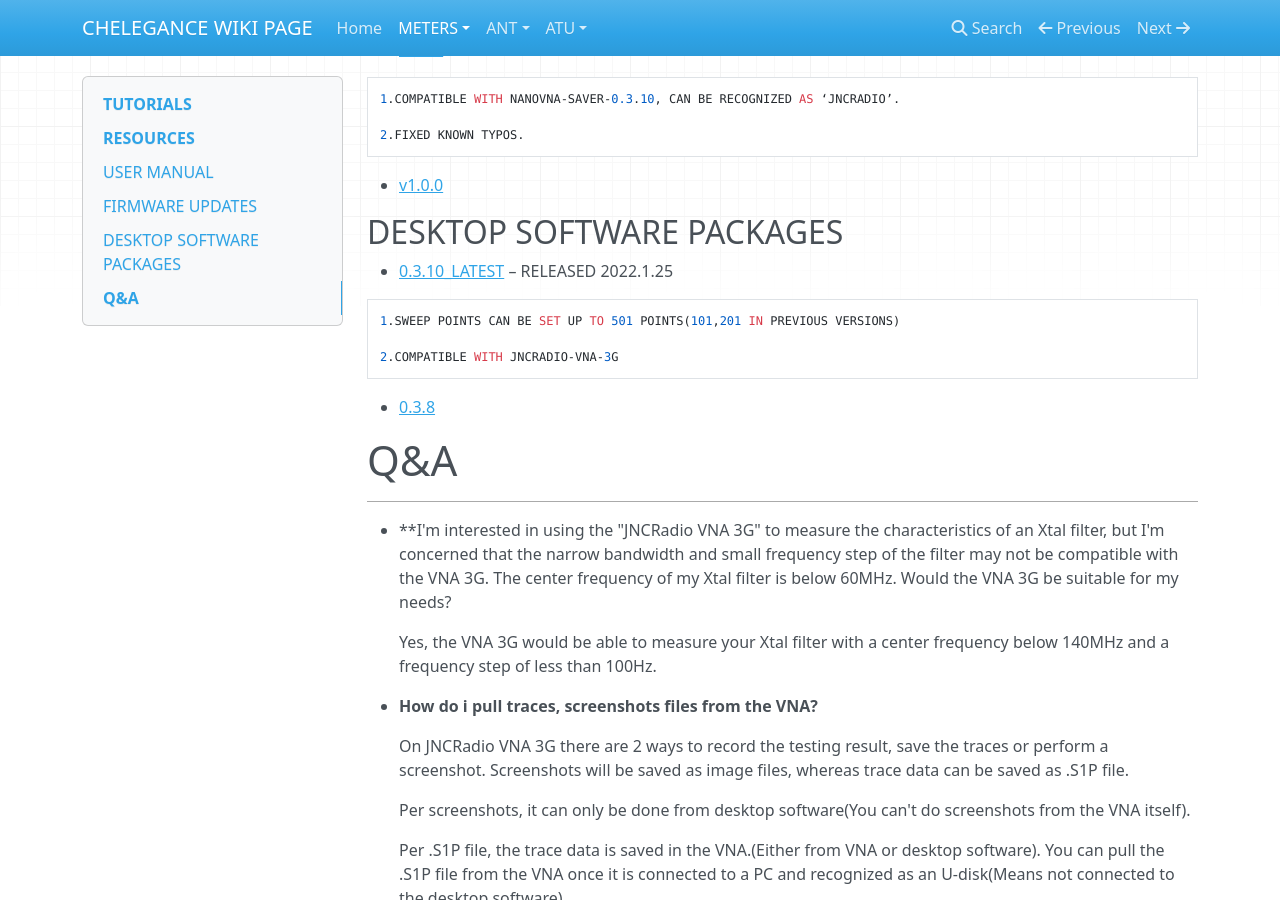
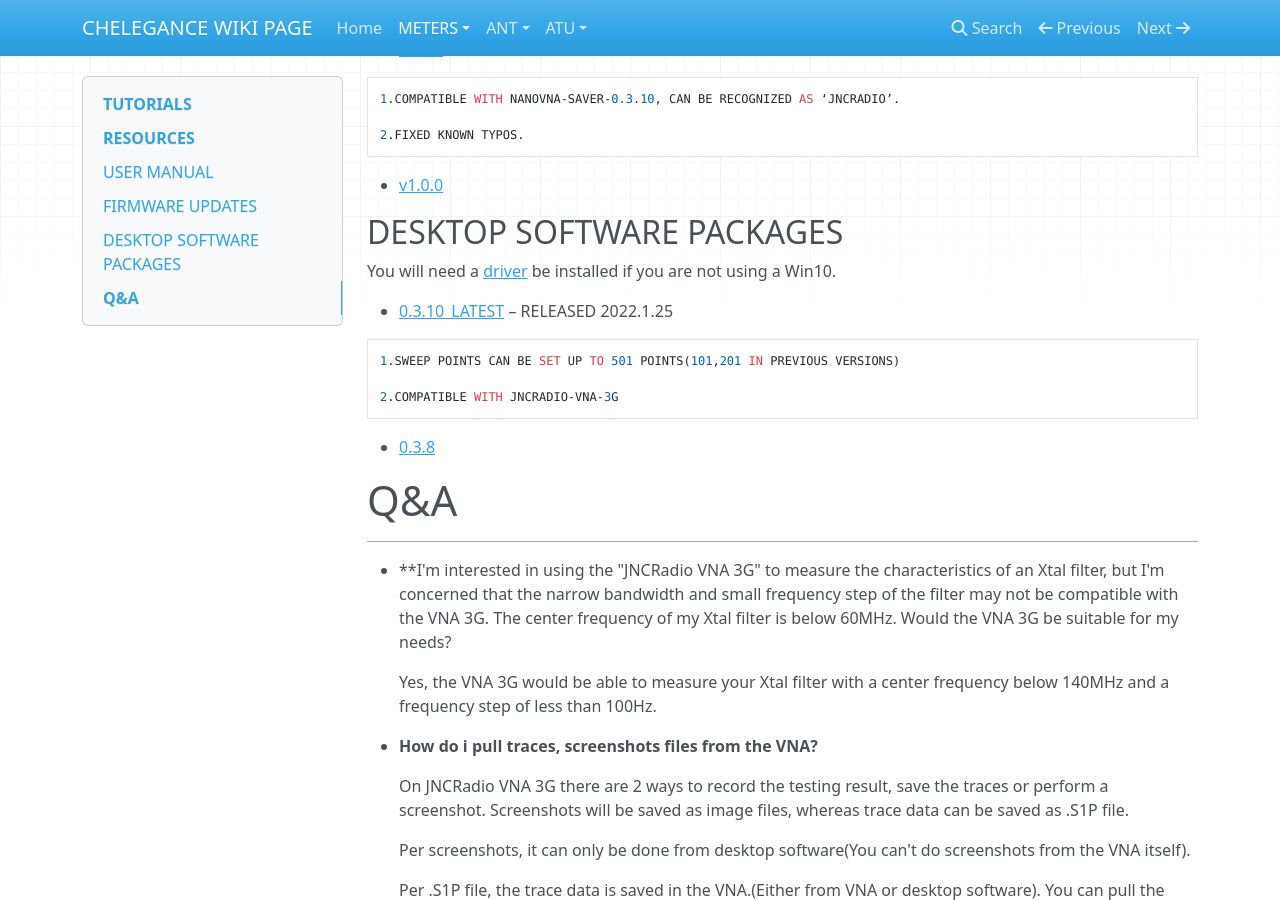
Before and after one commit to CHELEGANCE/WIKI, an MkDocs documentation site: the page built from docs/METER/JNCRADIO-VNA-3G/JNCRADIO-VNA-3G.md, in a window 1280 px wide and 900 px high, scrolled down 849 px. Built offline with MkDocs 1.6.1, drawn with Linux system fonts in a browser that asks for light colours; nearby versions of some CDN libraries.

Commit message:
add jncradio driver for desktop software

```diff
--- a/docs/METER/JNCRADIO-VNA-3G/JNCRADIO-VNA-3G.md
+++ b/docs/METER/JNCRADIO-VNA-3G/JNCRADIO-VNA-3G.md
@@ -44,6 +44,8 @@
 - [v1.0.0](V1.0.0.zip)
 
 ## DESKTOP SOFTWARE PACKAGES
+
+You will need a [driver](https://www.st.com/en/development-tools/stsw-stm32102.html) be installed if you are not using a Win10.
 
 - [0.3.10_LATEST](../nanovna-saver-0.3.10.exe) – RELEASED 2022.1.25
 
```
Also changed, not shown: 1 other file.
